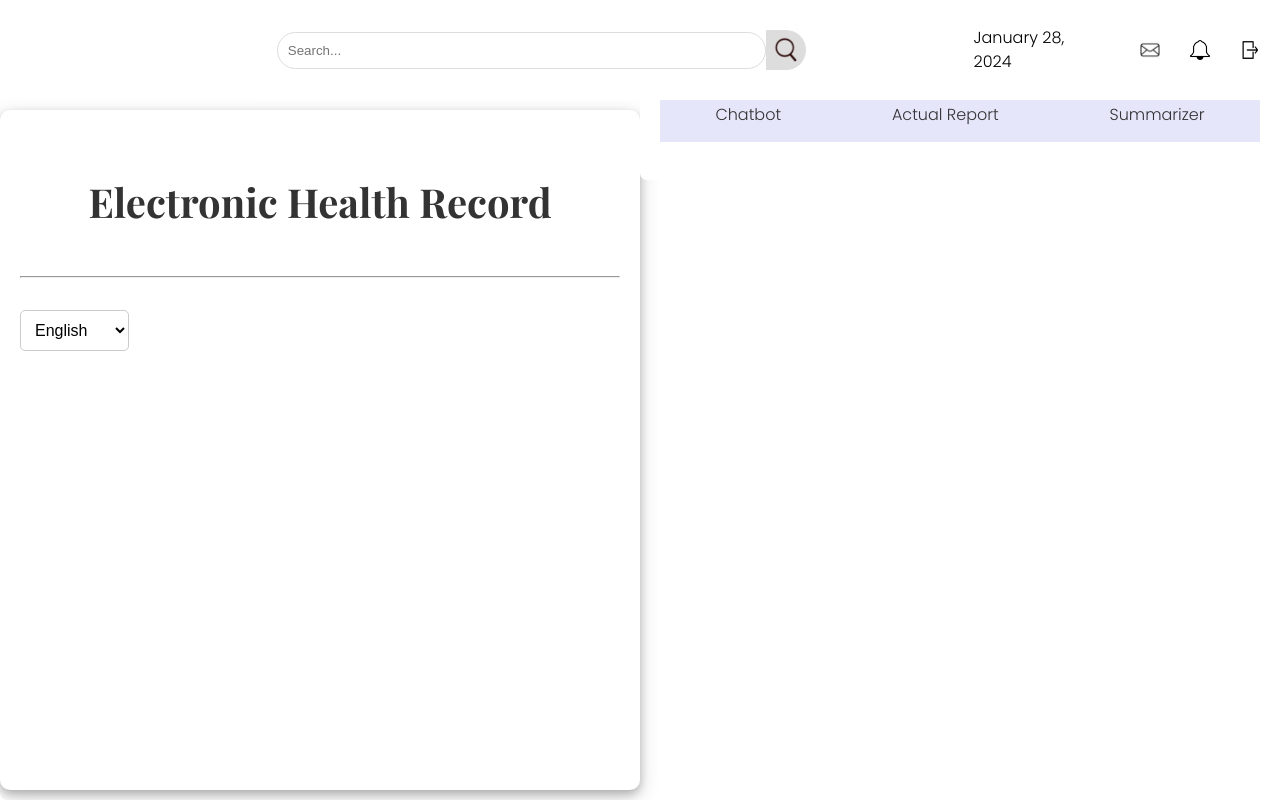
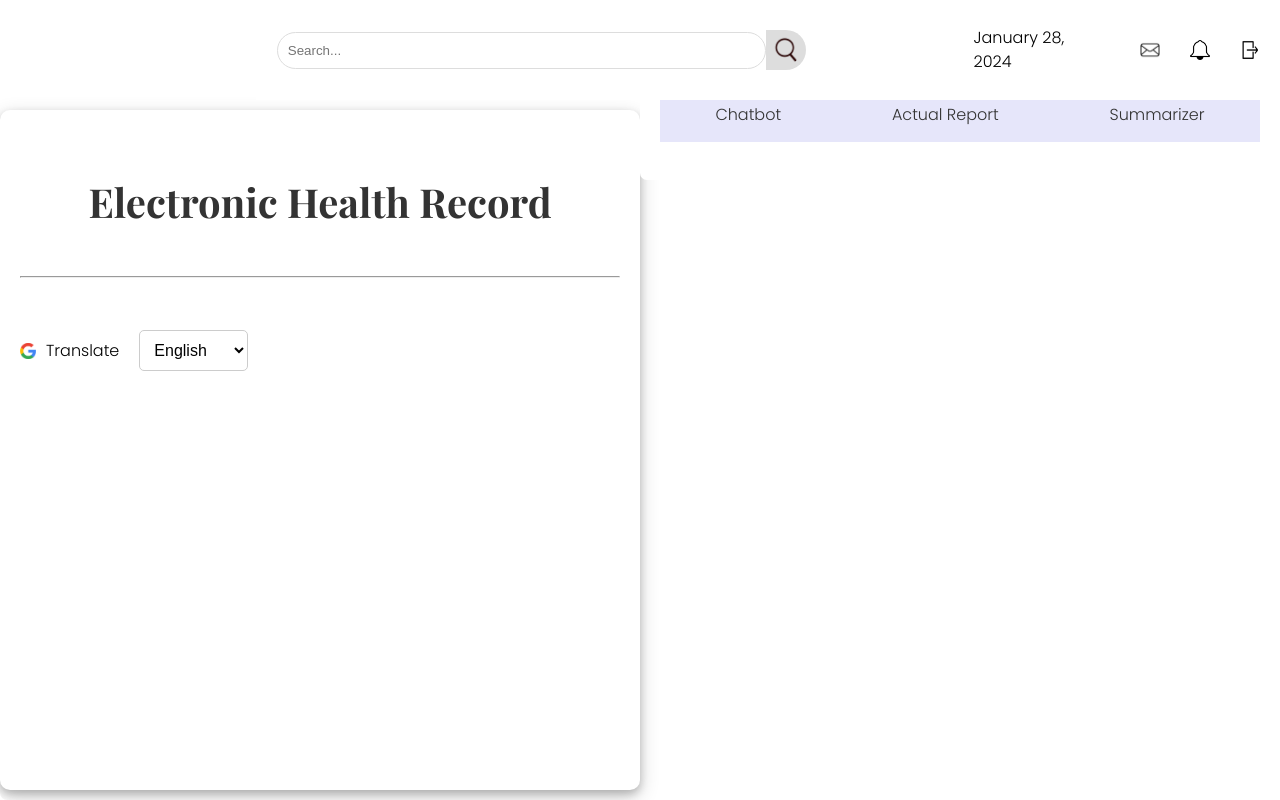
Before and after one commit to Team-Cornflakes/VitaFile, a React (Vite) app in the folder frontend/: page /Main in a window 1280 px wide. Built offline with nearby package versions, Linux system fonts and the light colour scheme; no server answers.

Commit message:
gemini api working

```diff
--- a/frontend/components/ChatbotInterface.jsx
+++ b/frontend/components/ChatbotInterface.jsx
@@ -1,46 +1,46 @@
 import React, { useState } from 'react';
 import './ChatbotInterface.css';
 import microphoneIcon from '../src/assets//mic-4.png';
-
+import { GoogleGenerativeAI } from "@google/generative-ai";
 
 let isRecording = false;
 let recognition = null;
 
+
+
 const ChatbotInterface = ({ chatInput, updateChatInput, messages, handleSendMessage }) => {
   const [isLoading, setIsLoading] = useState(false);
-  const API_KEY = import.meta.env.VITE_GEMINI_API_KEY;
-  const [message, setMessages] = useState([
-    {
-      role: "system",
-      content: "You are now a medical expert"
-    }
-  ]);
+  const API_KEY = import.meta.env.VITE_GEMINI_API_KEY; // Ensure this is set in your .env file
+  const genAI = new GoogleGenerativeAI(API_KEY); // Instantiate GoogleGenerativeAI with the API key
+
 
   const handleKeyPress = async (e) => {
     if (e.key === 'Enter' && !e.shiftKey) {
       e.preventDefault();
       setIsLoading(true);
+
       // Add user's input to messages
       handleSendMessage({ sender: 'user', text: chatInput });
-      const response = await fetch('https://api.gemini.com/v1/symbols', { // Update the URL if necessary
-        method: 'POST',
-        headers: {
-          'Content-Type': 'application/json',
-          'Authorization': `Bearer ${API_KEY}`
-        },
-        // Remove or update the body if necessary
-      });
-      const data = await response.json();
 
-      if (!data.choices || data.choices.length === 0) {
-        console.error('No choices returned from API:', data);
-        setIsLoading(false);
-        return;
+      try {
+        // For text-only input, use the gemini-pro model
+        const model = genAI.getGenerativeModel({ model: "gemini-pro" });
+
+        // Use chatInput as the prompt for the generative AI
+        const result = await model.generateContent(chatInput);
+        const response = await result.response;
+        const text = await response.text(); // Get the text content from the response
+
+        // Send bot's response
+        handleSendMessage({ sender: 'bot', text: text });
+
+      } catch (error) {
+        console.error('Error generating content with Google Generative AI:', error);
+        // You can send an error message to the chat as well
+        handleSendMessage({ sender: 'bot', text: "Sorry, I couldn't process that." });
       }
-      const botMessage = data.choices[0].message.content;
 
-      handleSendMessage({ sender: 'bot', text: botMessage });
-      // Clear chat input
+      // Clear chat input and loading state
       updateChatInput('');
       setIsLoading(false);
     }
--- a/frontend/components/LeftComponent.css
+++ b/frontend/components/LeftComponent.css
@@ -68,3 +68,22 @@ box-shadow: 0 4px 8px 0 rgba(0, 0, 0, 0.2), 0 6px 20px 0 rgba(0, 0, 0, 0.19); /*
 .language-selection-container select option {
   color: black; /* Ensures option text is black for all browsers */
 }
+.language-selection-container {
+  display: flex;
+  align-items: center;
+}
+
+.translate-icon {
+  height: 1em; /* Adjust the image height to match the text size */
+  width: auto; /* Keep the aspect ratio of the image */
+  margin-right: 10px;
+}
+
+.translate-text {
+  margin-right: 20px;
+
+}
+
+.language-select{
+  margin-top:20px;
+}
--- a/frontend/components/LeftComponent.jsx
+++ b/frontend/components/LeftComponent.jsx
@@ -67,6 +67,8 @@ const LeftComponent = ({ onTextSelect }) => {
       <br></br>
 
       <div className="language-selection-container">
+        <img src="../src/assets/google.png" alt="Translate Icon" className="translate-icon" />
+        <span className="translate-text">Translate</span>
         <select onChange={handleLanguageChange} value={language} className="language-select">
           <option value="English">English</option>
           <option value="Spanish">Spanish</option>
--- a/frontend/package.json
+++ b/frontend/package.json
@@ -14,6 +14,7 @@
     "@fortawesome/fontawesome-svg-core": "^6.5.1",
     "@fortawesome/free-solid-svg-icons": "^6.5.1",
     "@fortawesome/react-fontawesome": "^0.2.0",
+    "@google/generative-ai": "^0.2.1",
     "firebase": "^10.8.0",
     "openai": "^4.26.0",
     "react": "^18.2.0",
```
Also changed, not shown: 1 other file (tests, documents, lock files or other folders).
